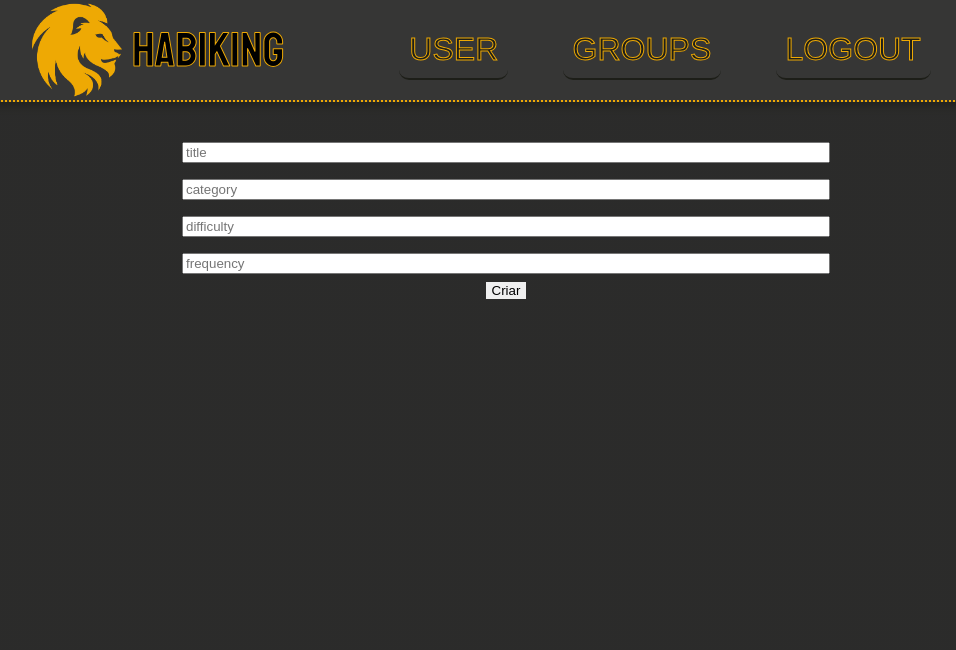
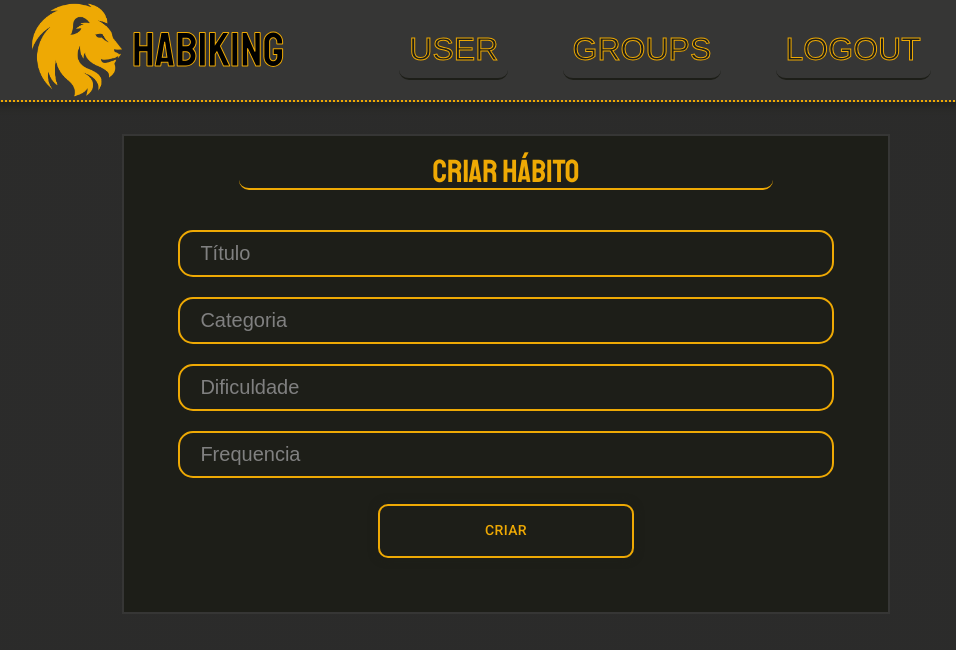
Before and after one commit to AdryellCabral/Habiking, a React (Create React App) app: page /create-habit in a window 1280 px wide. Shown: the top 650 px of the page, without its empty margins (134-1090 px from the left). Built offline with nearby package versions, Linux system fonts and the light colour scheme; no server answers.

Commit message:
style: habit creation page done

```diff
--- a/src/pages/CreateHabitPage/index.jsx
+++ b/src/pages/CreateHabitPage/index.jsx
@@ -1,23 +1,45 @@
-import { useState } from "react"
-import NavMenu from "../../components/NavMenu"
-import './styles.css'
+import { useState } from "react";
+import NavMenu from "../../components/NavMenu";
+import { ContainerHab, Breaker } from "./styles";
+import ButtomComp from "../../components/ButtonComp";
 
-const CreateHabit = () =>{
-    const [title, setTitle] = useState();
-    const [category, setCategory] = useState();
-    const [difficulty, setDifficulty] = useState();
-    const [frequency, setFrequency] = useState();
+const CreateHabit = () => {
+  const [title, setTitle] = useState();
+  const [category, setCategory] = useState();
+  const [difficulty, setDifficulty] = useState();
+  const [frequency, setFrequency] = useState();
 
-    return(<>
-        <NavMenu/>
-        <div className="criacao">
-        <input placeholder="title" value={title} onChange={(event) => setTitle(event.target.value)}></input>
-        <input  placeholder="category" value={category} onChange={(event) => setCategory(event.target.value)}></input>
-        <input  placeholder="difficulty" value={difficulty} onChange={(event) => setDifficulty(event.target.value)}></input>
-        <input  placeholder="frequency" value={frequency} onChange={(event) => setFrequency(event.target.value)}></input>
-        <button>Criar</button>
-        </div>
-    </>)
-}
+  return (
+    <>
+      <NavMenu />
+      <Breaker>
+        <ContainerHab>
+          <h1>Criar Hábito</h1>
+          <input
+            placeholder="Título"
+            value={title}
+            onChange={(event) => setTitle(event.target.value)}
+          ></input>
+          <input
+            placeholder="Categoria"
+            value={category}
+            onChange={(event) => setCategory(event.target.value)}
+          ></input>
+          <input
+            placeholder="Dificuldade"
+            value={difficulty}
+            onChange={(event) => setDifficulty(event.target.value)}
+          ></input>
+          <input
+            placeholder="Frequencia"
+            value={frequency}
+            onChange={(event) => setFrequency(event.target.value)}
+          ></input>
+          <ButtomComp>Criar</ButtomComp>
+        </ContainerHab>
+      </Breaker>
+    </>
+  );
+};
 
-export default CreateHabit
+export default CreateHabit;
--- a/src/pages/CreateHabitPage/styles.css
+++ /dev/null
@@ -1,10 +0,0 @@
-.criacao{
-    display: flex;
-    flex-direction: column;
-    width: 100%;
-    align-items: center;
-}
-.criacao > input{
-    width: 50%;
-    margin: 0.5rem;
-}
--- /dev/null
+++ b/src/pages/CreateHabitPage/styles.js
@@ -0,0 +1,75 @@
+import styled from "styled-components";
+
+export const Breaker = styled.div`
+  display: flex;
+  justify-content: center;
+`;
+
+export const ContainerHab = styled.div`
+  display: flex;
+  align-self: center;
+  flex-direction: column;
+  align-items: center;
+  width: 86vw;
+  border: 2px solid var(--colorThree);
+  background-color: var(--colorOne);
+
+  h1 {
+    text-align: center;
+    margin: 20px;
+    font-size: 2rem;
+    text-transform: uppercase;
+    font-family: "Staatliches", cursive;
+    color: var(--colorTwo);
+    border-bottom: 2px solid var(--colorTwo);
+    border-radius: 10px;
+    width: 70%;
+  }
+
+  input {
+    width: 80%;
+    padding: 10px 20px;
+    border: 2px solid var(--colorTwo);
+    color: var(--colorTwo);
+    border-radius: 15px;
+    font-size: 20px;
+    margin: 20px;
+    margin-bottom: 0;
+    background-color: var(--colorOne);
+
+    &::placeholder {
+      color: grey;
+    }
+  }
+
+  @media (min-width: 768px) {
+    height: 60vh;
+    width: 60vw;
+    border: 2px solid var(--colorThree);
+    background-color: var(--colorOne);
+
+    h1 {
+      text-align: center;
+      margin: 20px;
+      font-size: 2rem;
+      text-transform: uppercase;
+      font-family: "Staatliches", cursive;
+      color: var(--colorTwo);
+      border-bottom: 2px solid var(--colorTwo);
+      border-radius: 10px;
+      width: 70%;
+    }
+
+    input {
+      width: 80%;
+      padding: 10px 20px;
+      border: 2px solid var(--colorTwo);
+      color: var(--colorTwo);
+      border-radius: 15px;
+      font-size: 20px;
+      margin: 20px;
+      margin-bottom: 0;
+      background-color: var(--colorOne);
+    }
+  }
+`;
--- a/src/pages/Users/index.jsx
+++ b/src/pages/Users/index.jsx
@@ -1,7 +1,6 @@
 import { useEffect, useState } from "react";
 import { Link } from "react-router-dom";
 import { useToken } from "../../providers/UserToken";
-import "./styles.css";
 import { apiKabit } from "../../utils/apis";
 import HabitCard from "../../components/HabitCard/HabitCard";
 import NavMenu from "../../components/NavMenu";
@@ -34,22 +33,22 @@ const Users = (props) => {
   return (
     <>
       <NavMenu />
-      <div className="container">
+      <div>
         {username}
 
-        <div className="cardhabit">
-          <div className="criacao">
+        <div>
+          <div>
             <h1>Habitos</h1>
             <Link to="/create-habit">
               <button>Criar Habito</button>
             </Link>
           </div>
 
-          <div className="lista">
+          <div>
             <p>lista de habitos</p>
             {habitos[0] === undefined ? <h1>Sem habitos</h1> : null}
             {loading ? (
-              <div className="caixaHabitos">
+              <div>
                 <HabitCard
                   habit={habitos}
                   setHabitos={setHabitos}
--- a/src/pages/Users/styles.css
+++ /dev/null
@@ -1,75 +0,0 @@
-.button {
-    border: 0;
-    width: 100px;
-    border-radius: 3px;
-}
-.container{
-    display: flex;
-    flex-direction: column;
-}
-.container > h1{
-    text-align: center;
-    font-size: xx-large;
-}
-.cardhabit {
-    display: flex;
-    flex-direction: column;
-    justify-content: center;
-    background-color: red;
-    margin: 5vh 10vw;
-    border-radius: 10px;
-
-}
-.caixaHabitos{
-    border: 2px solid black;
-    width: 70%;
-    margin: 15%;
-    background-color: black;
-    margin-top: 5%;
-
-}
-.lista > p{
-    text-align: center;
-}
-
-.cardsEvents{
-    display: flex;
-    flex-direction: column;
-    background-color: red;
-    margin: 5vh 10vw;
-    border-radius: 10px;
-
-}
-.caixaEvents{
-    border: 2px solid black;
-    width: 70%;
-    margin: 15%;
-
-}
-.card{
-    margin: 10px;
-    border: 2px black solid;
-    background-color: blueviolet;
-    display: flex;
-    flex-direction: column;
-
-
-}
-.title > h1{
-    margin: 5px;
-    text-align: center;
-    background-color:black ;
-}
-.conteudo{
-    display: flex;
-    justify-content: space-between;
-}
-.check > input{
-   border: none;
-
-}
-.botoes{
-    display: flex;
-    flex-direction: column;
-    justify-content: space-around;
-}
```
Also changed, not shown: src/pages/Users/styles.js (added).
